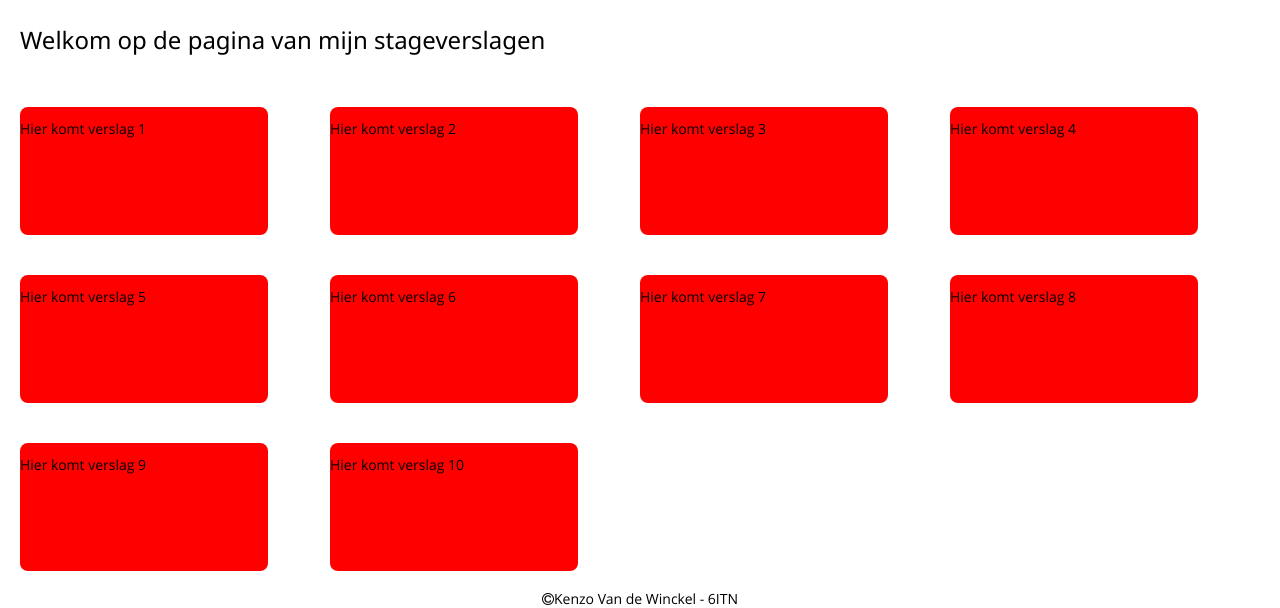
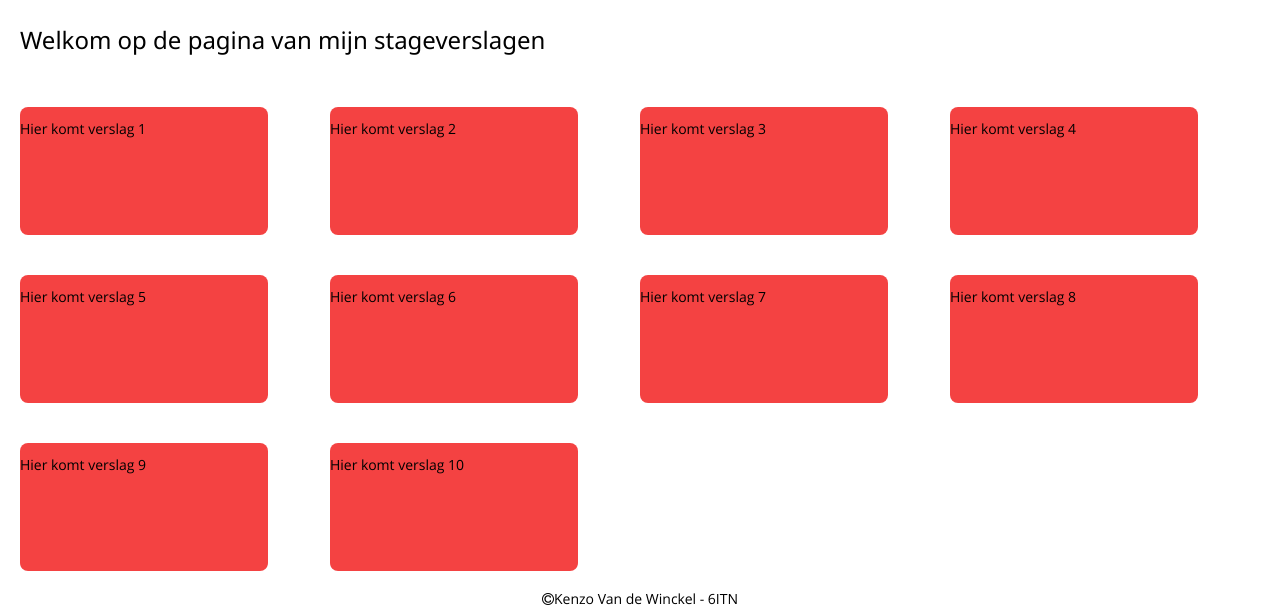
Before and after one commit to KenzoVdW-immalle/GIPWebsiteKenzoVdW, a plain HTML site: page stageVerslagen.html in a window 1280 px wide. Shown: the part 197-805 px from the top of the page. Drawn offline with Linux system fonts and the light colour scheme.

```diff
--- a/css/style.css
+++ b/css/style.css
@@ -84,13 +84,13 @@
 
 .col.four{
   width: 20%;
-  background-color: red;
+	background-color: rgb(244, 66, 66);
   text-align: center;
   min-height: 10vw;
 }
 .col.five{
   width: 20%;
-background-color: red;
+background-color: rgb(244, 66, 66);
 min-height: 10vw;
 }
 .col.six{
```
Also changed, not shown: ittapa.html (+5 -0 lines).
